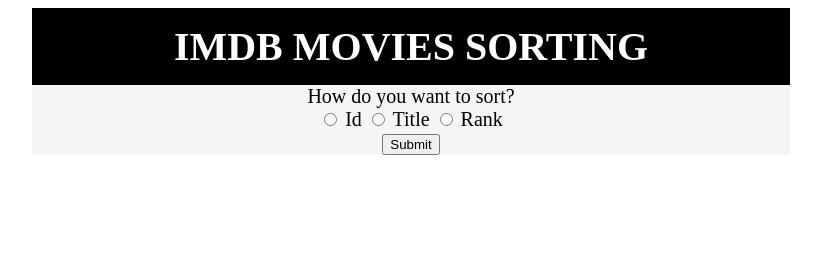
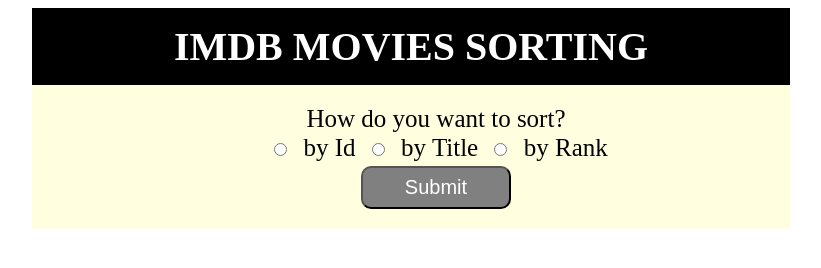
Before and after one commit to yugmani/sortingMovies, a plain HTML site: page index.html in a window 1280 px wide. Shown: the whole page, without its empty margins (229-1050 px from the left). Drawn offline with Linux system fonts and the light colour scheme.

Commit message:
some updates

```diff
--- a/index.html
+++ b/index.html
@@ -12,11 +12,11 @@
         <form>
             <label for="sort">How do you want to sort?</label><br>
             <input type="radio" name="sort" value="id">
-            <lable for="id">Id</lable>
+            <lable for="id">by Id</lable>
             <input type="radio" name="sort" value="title">
-            <label for="title">Title</label>
+            <label for="title">by Title</label>
             <input type="radio" name="sort" value="rank">
-            <label for="rank">Rank</label><br>
+            <label for="rank">by Rank</label><br>
             <button type="button" id="btn">Submit</button>
         </form>
         <div id="heading"></div>
--- a/script.js
+++ b/script.js
@@ -170,10 +170,10 @@ return movies;
 }
 
 
-/**
+/*
  * Retrieve the max movie object based on attribute
  * HINT: make sure you are comparing the right attribute
- */
+
 function getMaxMovieObject(movies, start, sortAttr){
   // Code from previous findMaxHelper() function
   let maximum = numbers[start];
@@ -187,3 +187,4 @@ function getMaxMovieObject(movies, start, sortAttr){
   }
   return {max_number: maximum, max_index: max_location}
 }
+*/
--- a/style.css
+++ b/style.css
@@ -19,6 +19,7 @@ tr td {
     text-align:center;
     background-color:whitesmoke;
     font-size:20px;
+    margin-bottom:30px;
 }
 
 h1 {
@@ -31,3 +32,28 @@ h1 {
 #heading {
     text-transform: uppercase;
 }
+
+form {
+    /* width:60%; */
+    margin:0 auto;
+    /* border-bottom:1px solid black; */
+    padding:20px 0px 20px 50px;
+    background-color:lightyellow;
+    text-align:center;
+    font-size:25px;
+}
+
+#btn {
+    width:150px;
+    background-color:gray;
+    color:white;
+    padding:8px;
+    outline:none;
+    border-radius:10px;
+    font-size:20px;
+}
+
+input {
+    margin:10px;
+    padding:10px;
+}
```
